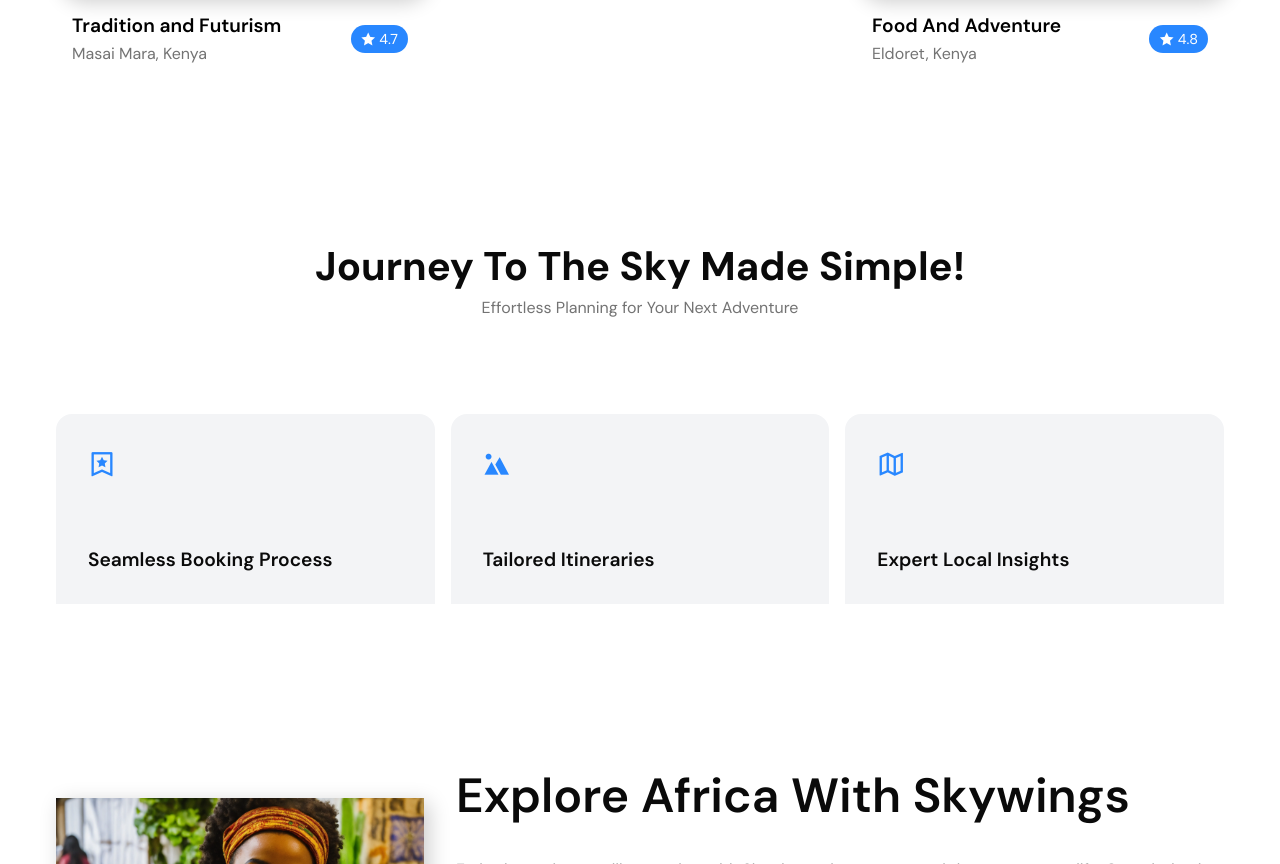
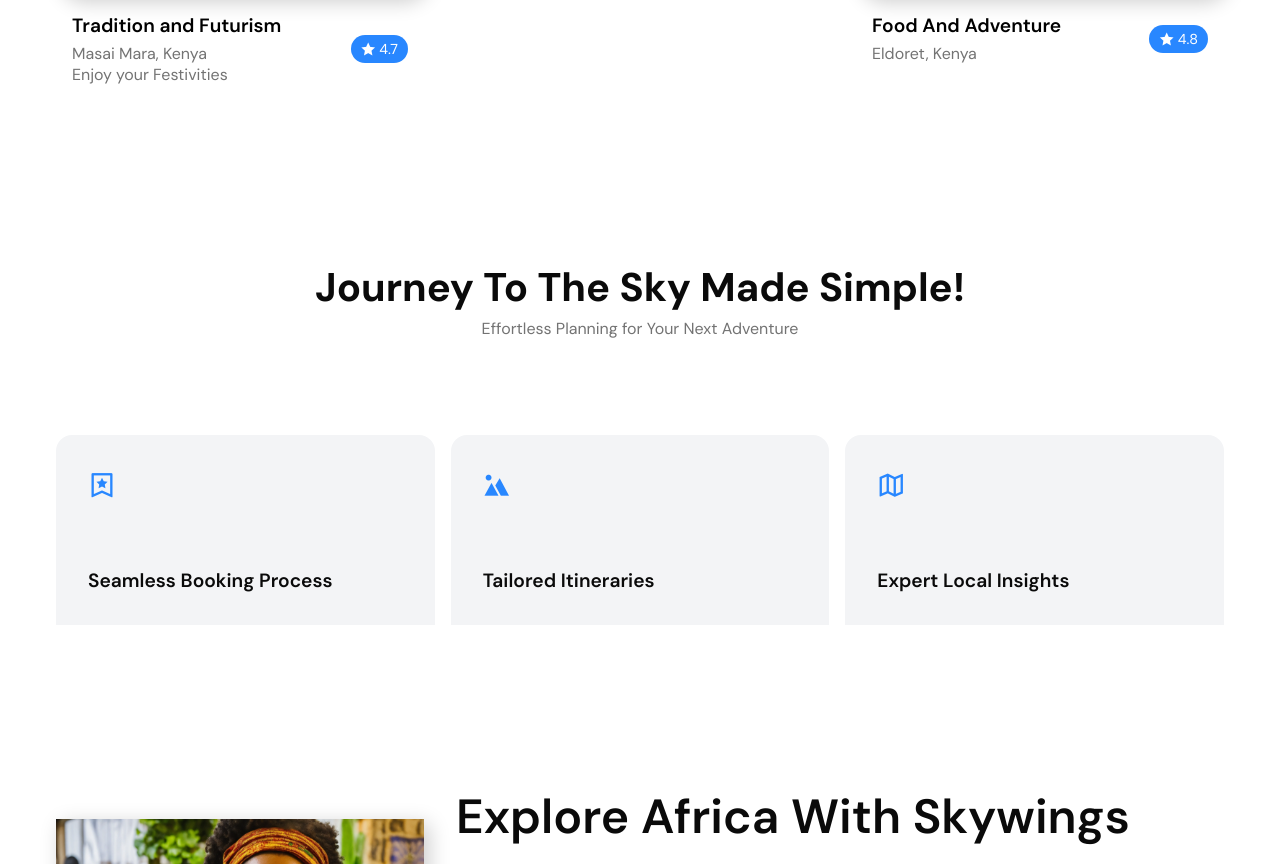
Before and after one commit to Brian-Isamba/Flight-booking, a plain HTML site: page index.html in a window 1280 px wide. Shown: the part 1326-2190 px from the top of the page. Drawn offline with nearby package versions, Linux system fonts and the light colour scheme.

Commit message:
Update index.html

```diff
--- a/index.html
+++ b/index.html
@@ -67,6 +67,8 @@
             <div>
               <h4>Tradition and Futurism</h4>
               <p>Masai Mara, Kenya</p>
+              <p>Enjoy your Festivities </p>
+
             </div>
             <div class="destination__rating">
               <span><i class="ri-star-fill"></i></span>
```
